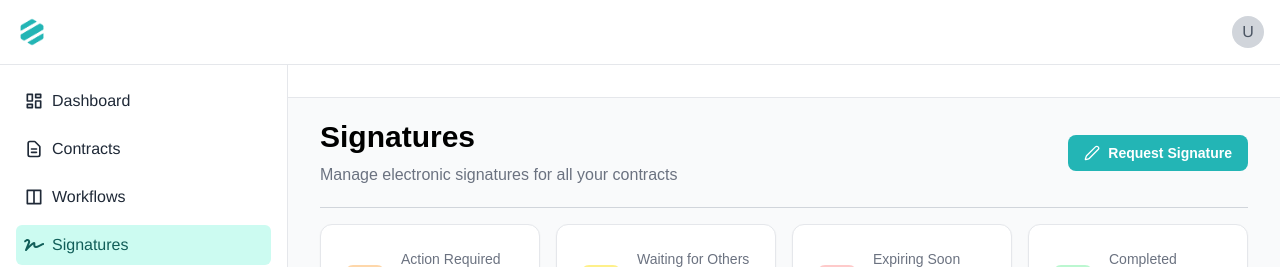
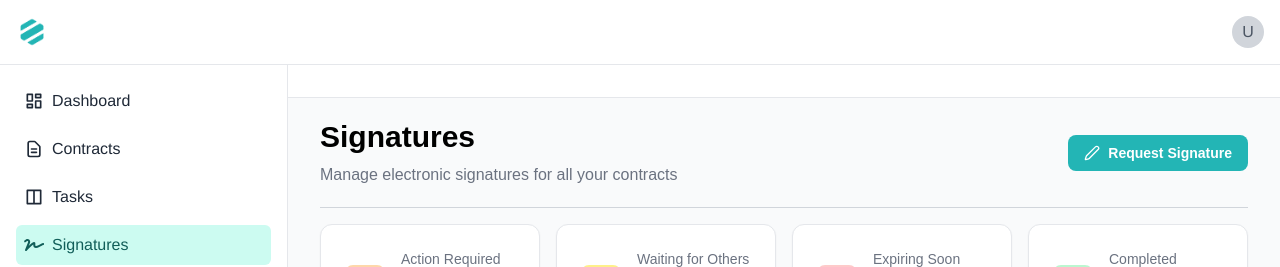
Before and after one commit to sudosapien25/escra_project, a Next.js app: page /signatures in a window 1280 px wide. Shown: the top 267 px of the page. Built offline with nearby package versions, Linux system fonts and the light colour scheme.

Commit message:
UI updates: Adjusted trash icon position in signatures page and renamed Workflows to Tasks in sidebar

```diff
--- a/src/app/(dashboard)/signatures/page.tsx
+++ b/src/app/(dashboard)/signatures/page.tsx
@@ -2158,7 +2158,7 @@ export default function SignaturesPage() {
                                     </div>
                                   )}
                                   <span className="absolute top-0 left-[638px] text-xs text-gray-500">Customize <HiMiniChevronDown size={16} className="inline-block align-middle -mt-[3px]" /></span>
-                                  <button className="absolute top-0 left-[756px] text-gray-400 hover:text-gray-600 transition-colors" onClick={() => handleDeleteRecipient(idx)} disabled={recipients.length === 1}>
+                                  <button className="absolute top-0 left-[1220px] text-gray-400 hover:text-gray-600 transition-colors" onClick={() => handleDeleteRecipient(idx)} disabled={recipients.length === 1}>
                                     <HiOutlineTrash className="w-4 h-4" />
                                   </button>
                                 </div>
--- a/src/components/layout/Sidebar.tsx
+++ b/src/components/layout/Sidebar.tsx
@@ -69,7 +69,7 @@ export const Sidebar: React.FC<SidebarProps> = ({ width, isCollapsed, toggleSide
   const navItems: NavItem[] = [
     { name: 'Dashboard', href: '/dashboard', icon: RiDashboardLine },
     { name: 'Contracts', href: '/contracts', icon: HiOutlineDocumentText },
-    { name: 'Workflows', href: '/workflows', icon: RiLayoutColumnLine },
+    { name: 'Tasks', href: '/workflows', icon: RiLayoutColumnLine },
     { name: 'Signatures', href: '/signatures', icon: FaSignature },
     { name: 'Blockchain', href: '/blockchain', icon: RiBox3Line },
   ];
```
